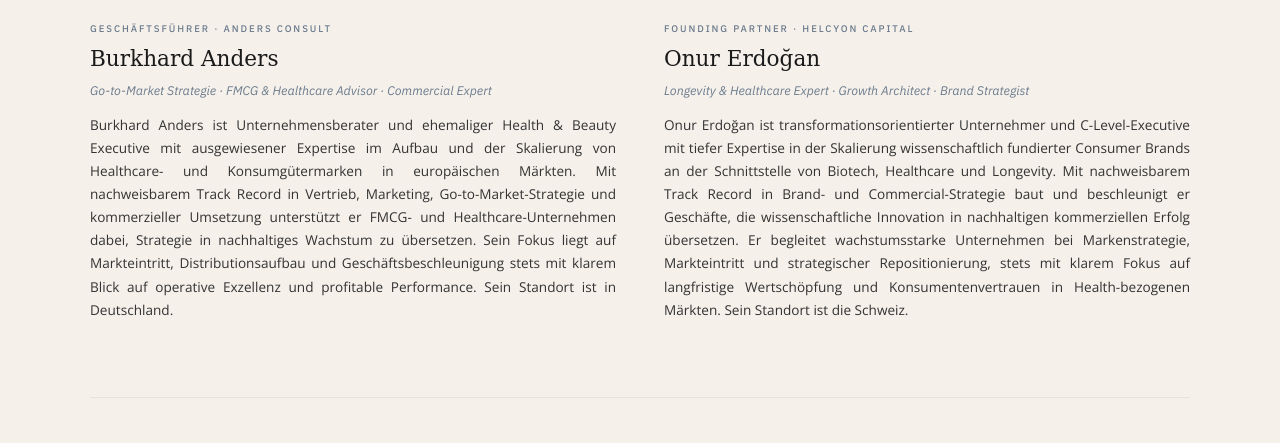
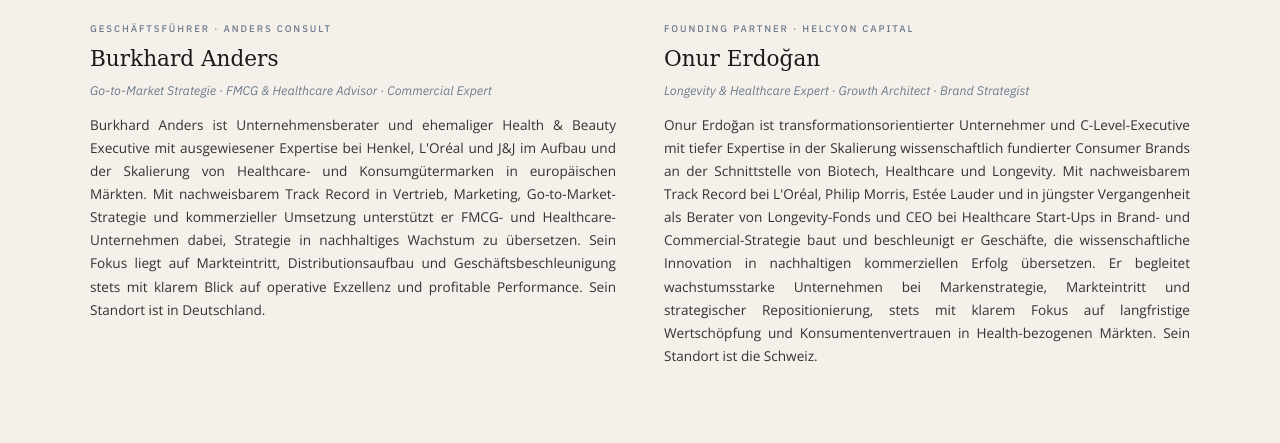
Before and after one commit to anders-consult/longevity-landing-page, a plain HTML site: page index.html in a window 1280 px wide. Shown: the part 1406-1849 px from the top of the page. Drawn offline with nearby package versions, Linux system fonts and the light colour scheme; a web font is replaced by a local one.

Commit message:
Update index.html

```diff
--- a/index.html
+++ b/index.html
@@ -4,7 +4,7 @@
     <meta charset="UTF-8">
     <meta name="viewport" content="width=device-width, initial-scale=1.0">
     <title>Anders Consult · Helcyon Capital · Die Longevity-Lücke</title>
-    <meta name="description" content="Strategieberatung für Hersteller und Handel, die die wichtigste neue Konsumgüterkategorie der nächsten Dekade gestalten wollen.">
+    <meta name="description" content="Strategie- und Go-to-Market Beratung für Hersteller und Handel, die die wichtigste neue Konsumgüterkategorie der nächsten Dekade gestalten wollen.">
     <link rel="preconnect" href="https://fonts.googleapis.com">
     <link rel="preconnect" href="https://fonts.gstatic.com" crossorigin>
     <link href="https://fonts.googleapis.com/css2?family=DejaVu+Serif:ital,wght@0,400;0,700;1,400;1,700&family=IBM+Plex+Sans:ital,wght@0,300;0,400;0,500;0,600;0,700;1,300;1,400;1,500&family=Open+Sans:ital,wght@0,300;0,400;0,500;0,600;0,700;1,300;1,400&display=swap" rel="stylesheet">
@@ -826,7 +826,7 @@
                     <div class="team-name">Burkhard Anders</div>
                     <div class="team-title">Go-to-Market Strategie · FMCG & Healthcare Advisor · Commercial Expert</div>
                     <p class="team-bio">
-                        Burkhard Anders ist Unternehmensberater und ehemaliger Health & Beauty Executive mit ausgewiesener Expertise im Aufbau und der Skalierung von Healthcare- und Konsumgütermarken in europäischen Märkten. Mit nachweisbarem Track Record in Vertrieb, Marketing, Go-to-Market-Strategie und kommerzieller Umsetzung unterstützt er FMCG- und Healthcare-Unternehmen dabei, Strategie in nachhaltiges Wachstum zu übersetzen. Sein Fokus liegt auf Markteintritt, Distributionsaufbau und Geschäftsbeschleunigung stets mit klarem Blick auf operative Exzellenz und profitable Performance. Sein Standort ist in Deutschland.
+                        Burkhard Anders ist Unternehmensberater und ehemaliger Health & Beauty Executive mit ausgewiesener Expertise bei Henkel, L'Oréal und J&J im Aufbau und der Skalierung von Healthcare- und Konsumgütermarken in europäischen Märkten. Mit nachweisbarem Track Record in Vertrieb, Marketing, Go-to-Market-Strategie und kommerzieller Umsetzung unterstützt er FMCG- und Healthcare-Unternehmen dabei, Strategie in nachhaltiges Wachstum zu übersetzen. Sein Fokus liegt auf Markteintritt, Distributionsaufbau und Geschäftsbeschleunigung stets mit klarem Blick auf operative Exzellenz und profitable Performance. Sein Standort ist in Deutschland.
                     </p>
                 </div>
                 <div class="team-card reveal" style="transition-delay: 0.12s;">
@@ -835,7 +835,7 @@
                     <div class="team-name">Onur Erdoğan</div>
                     <div class="team-title">Longevity & Healthcare Expert · Growth Architect · Brand Strategist</div>
                     <p class="team-bio">
-                        Onur Erdoğan ist transformationsorientierter Unternehmer und C-Level-Executive mit tiefer Expertise in der Skalierung wissenschaftlich fundierter Consumer Brands an der Schnittstelle von Biotech, Healthcare und Longevity. Mit nachweisbarem Track Record in Brand- und Commercial-Strategie baut und beschleunigt er Geschäfte, die wissenschaftliche Innovation in nachhaltigen kommerziellen Erfolg übersetzen. Er begleitet wachstumsstarke Unternehmen bei Markenstrategie, Markteintritt und strategischer Repositionierung, stets mit klarem Fokus auf langfristige Wertschöpfung und Konsumentenvertrauen in Health-bezogenen Märkten. Sein Standort ist die Schweiz.
+                        Onur Erdoğan ist transformationsorientierter Unternehmer und C-Level-Executive mit tiefer Expertise in der Skalierung wissenschaftlich fundierter Consumer Brands an der Schnittstelle von Biotech, Healthcare und Longevity. Mit nachweisbarem Track Record bei L'Oréal, Philip Morris, Estée Lauder und in jüngster Vergangenheit als Berater von Longevity-Fonds und CEO bei Healthcare Start-Ups in Brand- und Commercial-Strategie baut und beschleunigt er Geschäfte, die wissenschaftliche Innovation in nachhaltigen kommerziellen Erfolg übersetzen. Er begleitet wachstumsstarke Unternehmen bei Markenstrategie, Markteintritt und strategischer Repositionierung, stets mit klarem Fokus auf langfristige Wertschöpfung und Konsumentenvertrauen in Health-bezogenen Märkten. Sein Standort ist die Schweiz.
                     </p>
                 </div>
             </div>
```
